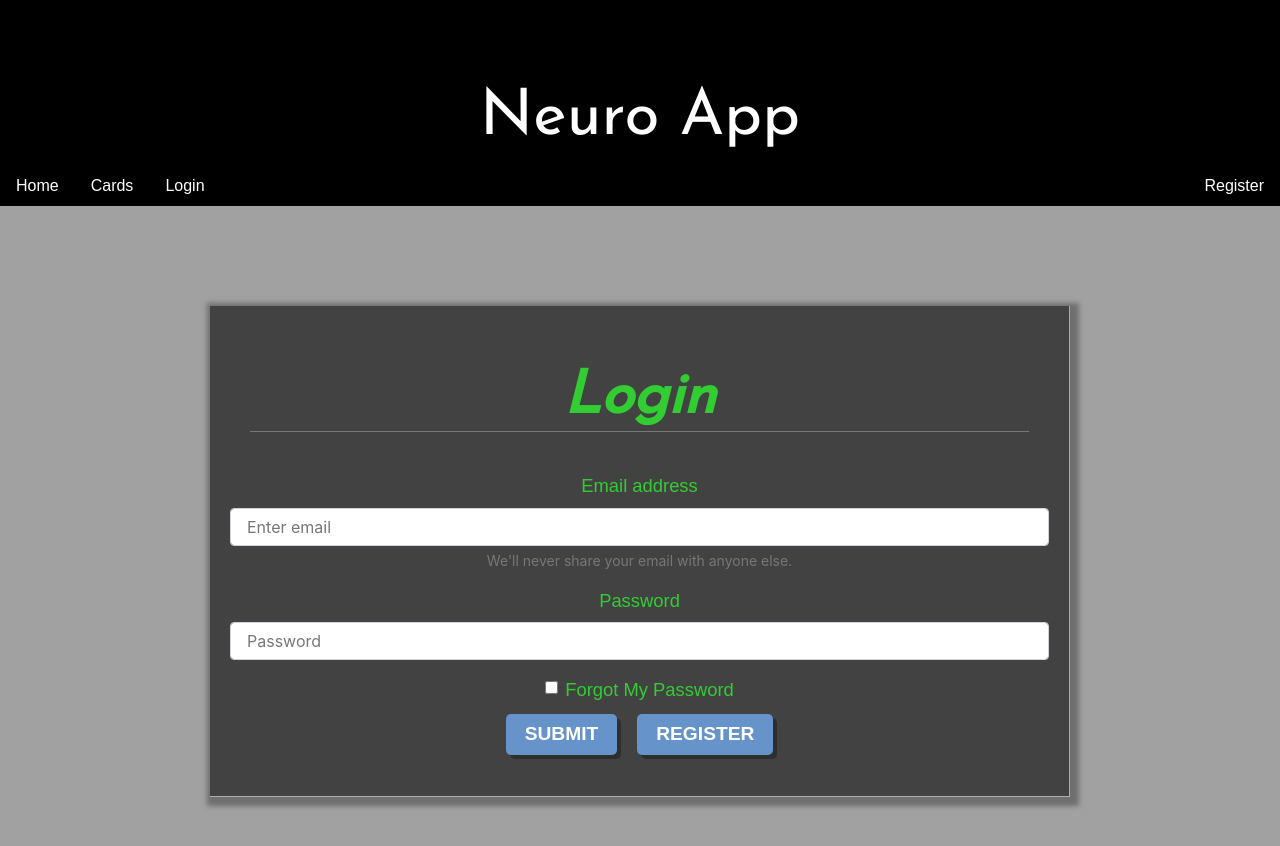
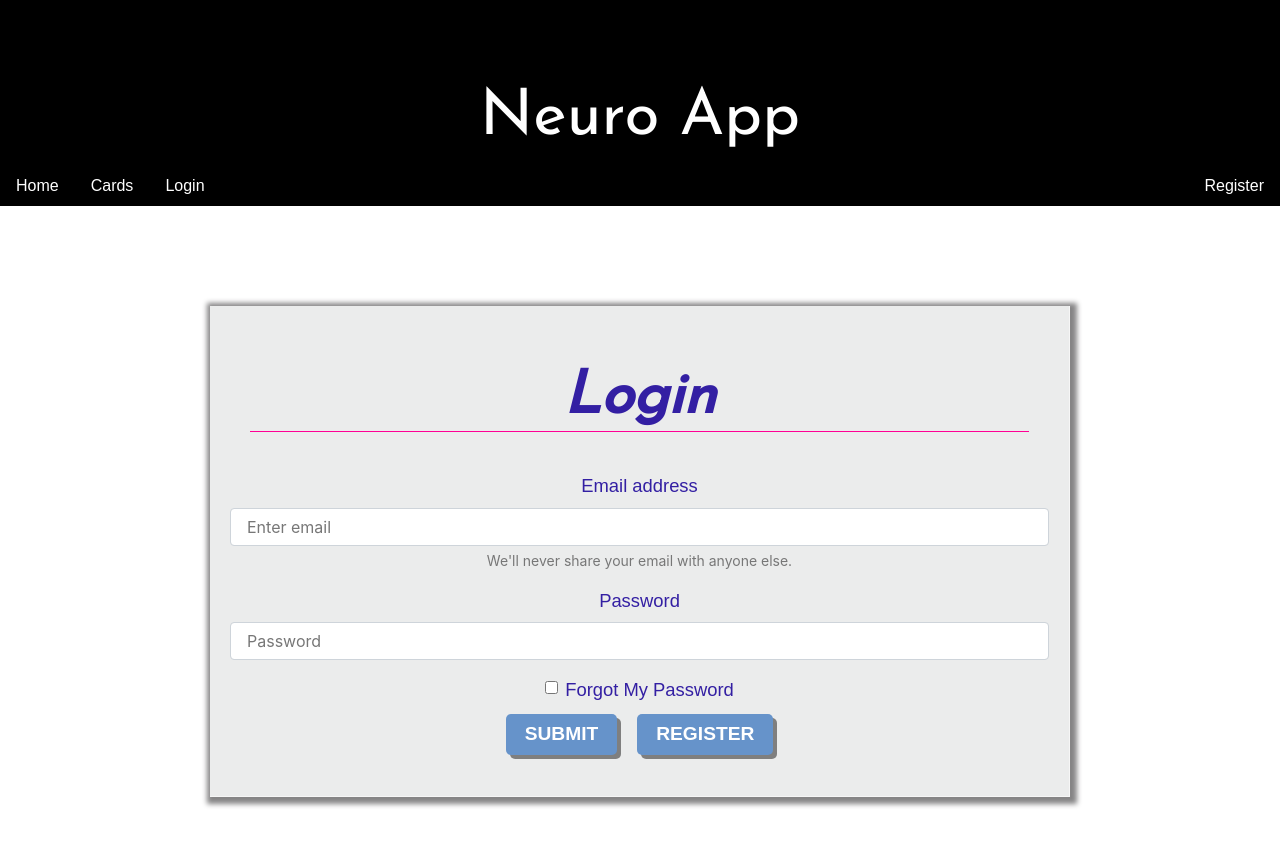
Before and after one commit to iQuixotic/brain-structure, a React (Create React App) app in the folder client/: page / in a window 1280 px wide. Shown: the top 846 px of the page. Built offline with nearby package versions, Linux system fonts and the light colour scheme; a web font is replaced by a local one.

Commit message:
changed color scheme, lets see how it works out

```diff
--- a/client/public/index.html
+++ b/client/public/index.html
@@ -25,7 +25,8 @@
     -->
     <title>React App</title>
   </head>
-  <body style="background: #a1a1a1">
+  <body >
+  <!-- style="background: #a1a1a1" -->
     <noscript>
       You need to enable JavaScript to run this app.
     </noscript>
--- a/client/src/components/Card/style.css
+++ b/client/src/components/Card/style.css
@@ -58,15 +58,21 @@
 } */
 
 .my-card {
-    background: rgb(66, 66, 66);
-    color: limegreen;
+    background: rgb(235, 236, 236);
+     /* rgb(134, 133, 133); */
+    /* background: rgb(66, 66, 66); */
+    color: rgb(51, 31, 163);
+    /* color: limegreen; */
     border-width: 0 1px 1px 0;
     border-style: solid;
     border-color: rgba(255, 255, 255, 0.568);
     /* padding: 10px 10px 50px 10px; */
-    -moz-box-shadow:    3px 3px 5px 6px  rgb(112, 111, 111);
+    -moz-box-shadow:    3px 3px 5px 6px  rgb(106, 80, 255);
+    -webkit-box-shadow: 3px 3px 5px 6px  rgb(207, 207, 207);
+    box-shadow:         2px 2px 5px 5px  rgb(134, 133, 134);
+    /* -moz-box-shadow:    3px 3px 5px 6px  rgb(112, 111, 111);
     -webkit-box-shadow: 3px 3px 5px 6px  rgb(112, 111, 111);
-    box-shadow:         3px 3px 5px 6px  rgb(112, 111, 111);
+    box-shadow:         3px 3px 5px 6px  rgb(112, 111, 111); */
     transition: box-shadow 0.3s ease-in-out;
 }
 
--- a/client/src/components/Form/style.css
+++ b/client/src/components/Form/style.css
@@ -42,7 +42,8 @@
 .title {
     font-family: 'Josefin Sans', sans-serif;
     margin: 40px 20px;
-    border-bottom: 1px solid #777;
+    border-bottom: 1px solid rgb(255, 0, 149);
+    /* #777; */
     font-size: 3.7em;
     font-style: italic;
 }
--- a/client/src/components/Nav/Nav.js
+++ b/client/src/components/Nav/Nav.js
@@ -1,5 +1,5 @@
 import React, {Component} from "react";
-import {withRouter, Link} from 'react-router-dom';
+import {withRouter, Link, Switch} from 'react-router-dom';
 import {Wrap} from '../Grid/Z-index';
 import {Jumbotron} from '../Jumbotron/Z-index';
 import './style.css';
@@ -11,6 +11,17 @@ class Navbar extends Component {
     super(props);
   }
 state = {
+}
+
+
+componentDidUpdate(prevProps) {
+  // if (this.props.location !== prevProps.location) {
+    this.onRouteChanged();
+  // }
+}
+
+onRouteChanged() {
+  console.log("ROUTE CHANGED");
 }
 
 
@@ -53,6 +64,7 @@ state = {
         to="/register">Register</Link>
       </li>
       </ul>
+
       </Wrap>
   </nav>
   </Jumbotron>
--- a/client/src/pages/Main.js
+++ b/client/src/pages/Main.js
@@ -1,5 +1,4 @@
 import React, {Component} from 'react';
-// import {Row, Container, Col, Wrap} from '../components/Grid/Z-index';
 import {Navbar} from '../components/Nav/Z-index';
 import './Pages.css';
 
```
